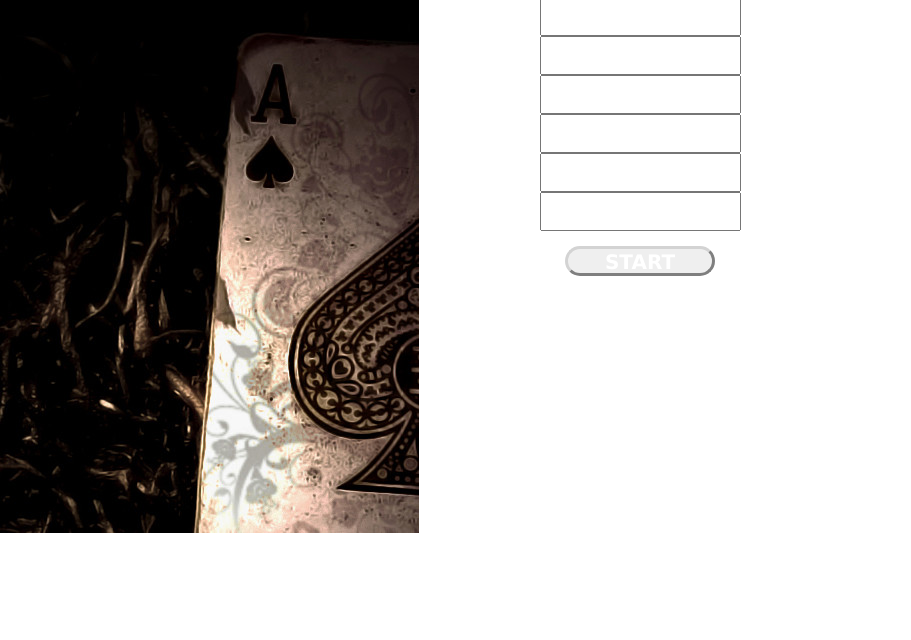
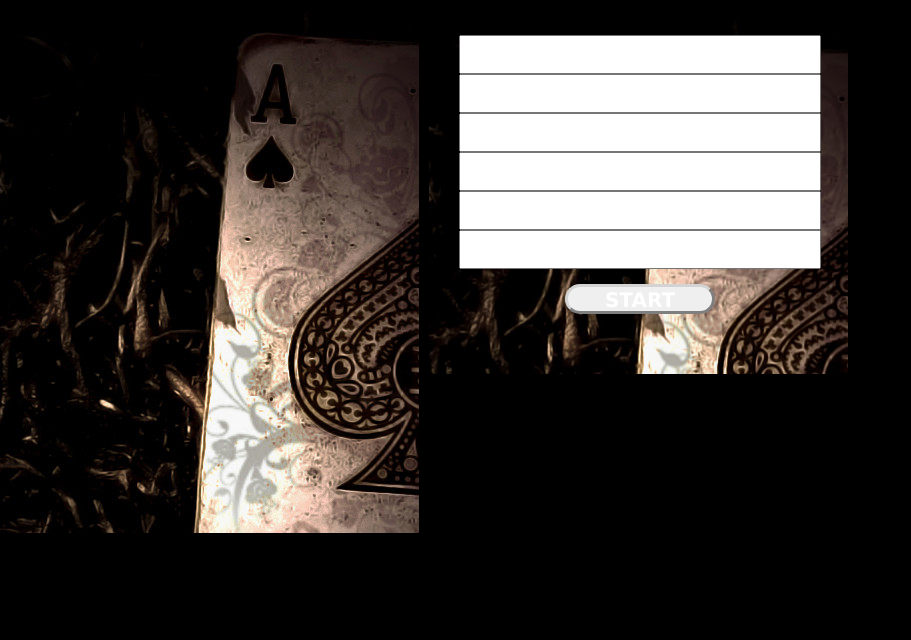
Before and after one commit to jizampa/pt, a plain HTML site: page index.html in a window 1280 px wide. Shown: the part 160-800 px from the top of the page, without its empty margins (0-911 px from the left). Drawn offline with Linux system fonts and the light colour scheme.

Commit message:
Add files via upload

```diff
--- a/points_tracker.css
+++ b/points_tracker.css
@@ -1,22 +1,6 @@
-table, th, td
-{
-	border: 1px solid black;
-}
-
-th,td
-{
-	width: 60px;
-	height:30px;
-}
-input
-{
-	padding: 10px;
-}
-
 body
 {
-	/*background: black;*/
-	background-image:url("images/background2.jpg");
+	background: black;
 	background-repeat: no-repeat;
 }
 
@@ -29,23 +13,20 @@ header
 
 section
 {
-	width: 587px;
-	height: auto;
-	background-repeat: no-repeat;
-	text-align: center;
-	/*padding-top: 200px;*/
-	margin: 0 auto;
-
-
-	width: 100%;
-    height: auto;
-
+	max-height: 90%;
 
 }
 
-#firstinp
+#content
 {
-	margin-top: 30px;
+	padding-top: 30px;
+	padding-bottom: 60PX;
+	max-width: 422px;
+    max-height: 80%;
+    background-image: url(images/background2.jpg);
+    background-repeat: no-repeat;
+    margin: auto;
+    text-align: center;
 }
 
 footer
@@ -53,9 +34,35 @@ footer
 	text-align: center;
 	margin: 0 auto;
 }
+
 table
 {
+	max-width: 80%;
 	margin: 0 auto;
+}
+
+table, th, td
+{
+	border: 1px solid black;
+}
+
+th,td
+{
+	/*width: 60px;*/
+	/*height:30px;*/
+	background: white;
+	border-color: grey;
+}
+
+input
+{
+	padding: 10px;
+	width: 80%;
+}
+
+#firstinp
+{
+	margin-top: 30px;
 }
 
 button
@@ -70,11 +77,4 @@ button
 	color:white;
 	font-weight: bold;
 	font-family: verdana;
-	/*background-color: background-color:rgba(192,192,192,0.0);*/
 }
-
-td, th
-{
-	background: white;
-	border-color: grey;
-}
```
